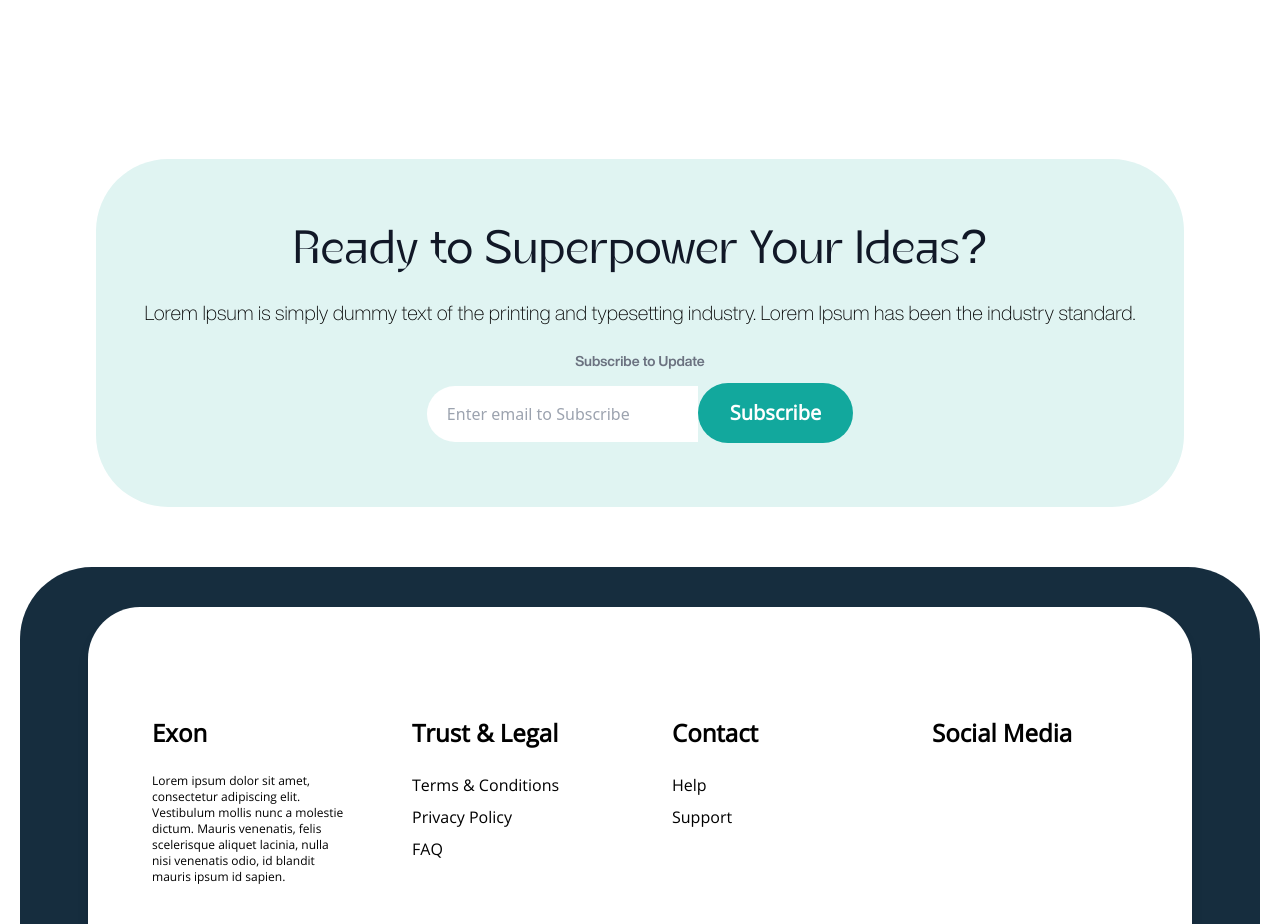
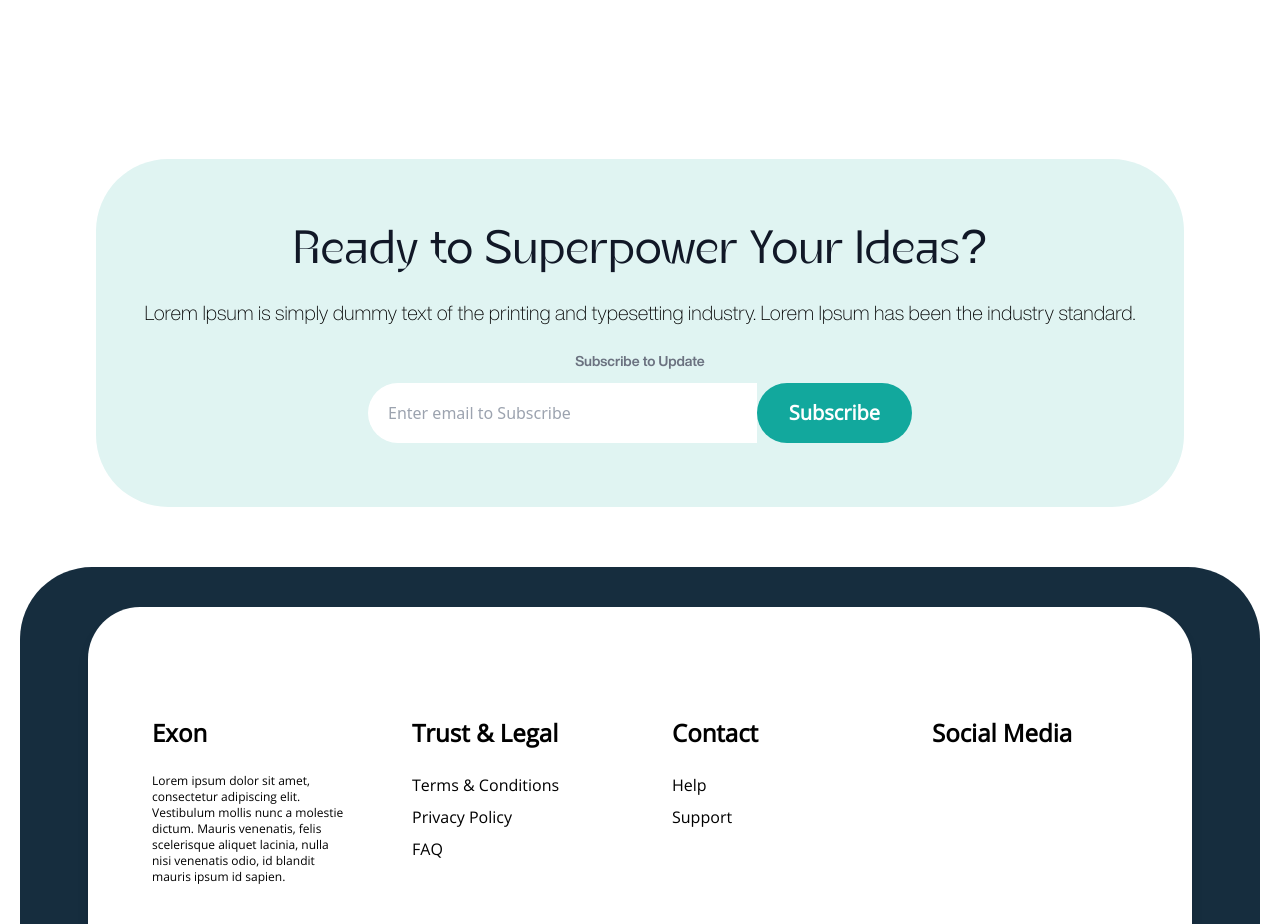
Before and after one commit to ahtfreelancers/exon, a Next.js app: page /about in a window 1280 px wide. Shown: the part 3000-3924 px from the top of the page. Built offline with nearby package versions, Linux system fonts and the light colour scheme.

Commit message:
changes in navbar and aos issue resolved

```diff
--- a/src/app/about/page.tsx
+++ b/src/app/about/page.tsx
@@ -172,11 +172,12 @@ export default function About() {
           <h2 className="text-[28px] md:text-5xl text-[#111827] text-center mb-7" data-aos="fade-up">Ready to Superpower Your Ideas?</h2>
           <p className="text-center text-base md:text-xl mb-6 mx-auto max-w-[1000px]" data-aos="fade-up">Lorem Ipsum is simply dummy text of the printing and typesetting industry. Lorem Ipsum has been the industry standard.</p>
           <h5 className="mb-3 text-[#6B7280] text-center text-sm font-helvetica font-bold" data-aos="fade-up">Subscribe to Update</h5>
-          <form className="w-[80%]  flex sm:inline lg:max-w-[650px]" data-aos="fade-up">
+          <form data-aos="fade-up">
+            <div className="flex max-w-[95%] md:max-w-[70%] lg:max-w-[50%] mx-auto">
               <input
                 type="email"
                 placeholder="Enter email to Subscribe"
-              className="md:flex-1 py-2 md:py-4 px-5 max-w-full rounded-l-full text-gray-600 focus:outline-none focus:ring-2 focus:ring-[#12A89D] bg-white"
+                className="md:flex-1 py-2 md:py-4 px-5 w-full rounded-l-full text-gray-600 focus:outline-none focus:ring-2 focus:ring-[#12A89D] bg-white"
               />
               <button
                 type="submit"
@@ -184,6 +185,7 @@ export default function About() {
               >
                 Subscribe
               </button>
+            </div>
           </form>
         </div>
       </section>
--- a/src/components/core/Navbar.tsx
+++ b/src/components/core/Navbar.tsx
@@ -4,7 +4,7 @@ import { X } from "lucide-react";
 import Image from "next/image";
 import Link from "next/link";
 import { usePathname } from 'next/navigation';
-import { useState } from "react";
+import { useState, useEffect } from "react";
 
 const navLinks = [
     { href: "/", label: "Home" },
@@ -13,48 +13,37 @@ const navLinks = [
     { href: "/career", label: "Career" },
     { href: "/contact", label: "Contact" }
 ];
-const menuItem = [
-    {
-        name: 'Home',
-        url: '/home'
-    },
-    {
-        name: 'About Us',
-        url: '/about-us'
-    },
-    {
-        name: 'Medicines',
-        url: '/medicines'
-    },
-    {
-        name: 'FAQ',
-        url: '/home#faqsection'
-    }
-]
+
 export default function Navbar() {
     const pathname = usePathname();
-    const [placement, setPlacement] = useState()
-    const [open, setOpen] = useState(false)
-    const [navBg, setNavBg] = useState(false)
+    const [placement, setPlacement] = useState();
+    const [open, setOpen] = useState(false);
+    const [navBg, setNavBg] = useState(false);
+    const [selectedLink, setSelectedLink] = useState("");
 
+    useEffect(() => {
+        if (pathname) {
+            setSelectedLink(pathname);
+        }
+    }, [pathname]);
 
     const closeDrawer = () => {
         setOpen(false);
-    }
+    };
     const showDrawer = () => {
         setOpen(true);
-    }
+    };
 
     return (
         <>
             <nav className="hidden laptop:flex rounded-[39px] bg-white px-[77px] sticky top-[20px] right-[20px] left-[20px] z-10">
                 <div className="container mx-auto flex items-center justify-between py-4">
-                    <div className="flex items-center ">
+                    <div className="flex items-center">
                         <Image src="/home/logo.svg" alt="Logo" width={96} height={96} />
                     </div>
                     <div className="flex space-x-8">
                         {navLinks.map((link) => (
-                            <Link key={link.href} href={link.href} className={`font-openSans text-lg ${pathname === link.href ? 'text-primary font-bold' : ''}`}>
+                            <Link key={link.href} href={link.href} className={`font-openSans text-lg ${selectedLink === link.href ? 'text-primary font-bold' : ''}`}>
                                 {link.label}
                             </Link>
                         ))}
@@ -70,7 +59,7 @@ export default function Navbar() {
             </nav>
             <div className="laptop:hidden w-full fixed px-8 top-9 sm:top-0 z-[99]">
                 <nav className={`w-full flex justify-between items-center transition-all duration-300 sm:py-5 ${navBg ? 'fade-in' : ''}`}>
-                    <div className="flex items-center ">
+                    <div className="flex items-center">
                         <Image src="/home/mobile-logo.svg" alt="Logo" width={96} height={96} />
                     </div>
                     <Image
@@ -106,20 +95,18 @@ export default function Navbar() {
                             <X />
                         </Button>
                         <div className="grid">
-                            {!!navLinks && navLinks.map((item, index) => {
-                                return (
+                            {navLinks.map((item, index) => (
                                 <Link
                                     key={index}
-                                        href={item.href === '/#faqsection' ? '/home#faqsection' : item.href}
-                                        className={`text-[#1E3A2B] ${index === 1 ? 'bg-[#01B3A32E]' : ''} font-helvetica px-6 py-3 rounded-lg mb-2 font-medium text-base`}
+                                    href={item.href}
+                                    className={`text-[#1E3A2B] ${selectedLink === item.href ? 'bg-[#01B3A32E]' : ''} font-helvetica px-6 py-3 rounded-lg mb-2 font-medium text-base`}
                                     onClick={closeDrawer}
                                 >
                                     <div>
                                         {item.label}
                                     </div>
                                 </Link>
-                                )
-                            })}
+                            ))}
                         </div>
                     </Drawer>
                 </div>
--- a/src/styles/global.scss
+++ b/src/styles/global.scss
@@ -114,7 +114,7 @@ li {
 }
 
 .hero-heading {
-  @apply max-w-[150px] sm:max-w-full text-center;
+  @apply sm:max-w-full text-center;
 }
 
 .hover-container {
@@ -136,3 +136,7 @@ li {
 .homeslider .swiper-wrapper {
   @apply md:max-w-[500px] lg:max-w-[600px]
 }
+
+section {
+  @apply overflow-hidden
+}
```
Lines whose indentation alone changed are shown as unchanged.
